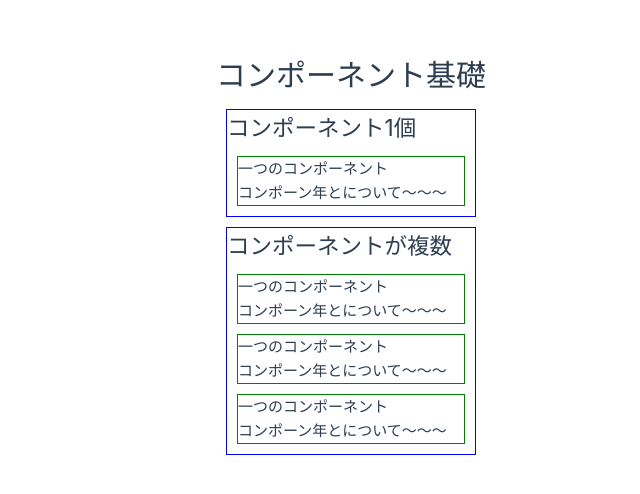
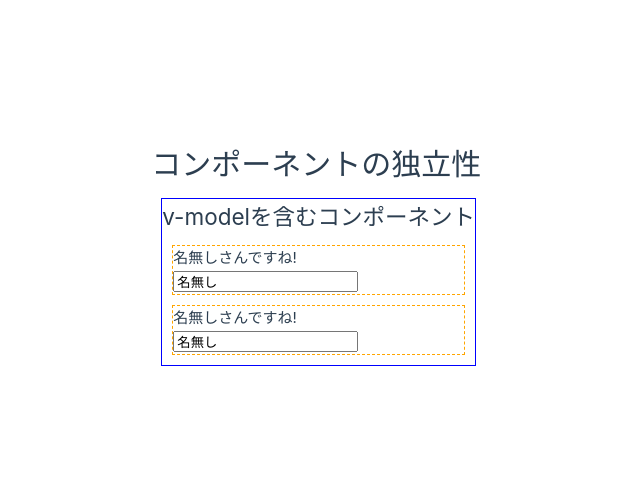
Before and after one commit to takatoshi-tenko/vue-folder, a Vue app in the folder vue3/hello-vue/: page / in a window 1280 px wide. Shown: the part 142-636 px from the top of the page, without its empty margins (154-794 px from the left). Built offline with nearby package versions, Linux system fonts and the light colour scheme.

Commit message:
リスト8.3 コンポーネントの独立性

```diff
--- a/vue3/hello-vue/src/App.vue
+++ b/vue3/hello-vue/src/App.vue
@@ -1,26 +1,21 @@
 <script setup lang="ts">
-import OneSection from './components/OneSection.vue'
+import WithModel from './components/WithModel.vue'
 </script>
 
 <template>
   <div>
-    <h1>コンポーネント基礎</h1>
+    <h1>コンポーネントの独立性</h1>
     <section>
-      <h2>コンポーネント1個</h2>
-      <OneSection />
-    </section>
-    <section>
-      <h2>コンポーネントが複数</h2>
-      <OneSection />
-      <OneSection />
-      <OneSection />
+      <h2>v-modelを含むコンポーネント</h2>
+      <WithModel />
+      <WithModel />
     </section>
   </div>
 </template>
 
 <style>
 section {
-	border: blue 1px solid;
-	margin: 10px;
+  border: blue 1px solid;
+  margin: 10px;
 }
 </style>
--- /dev/null
+++ b/vue3/hello-vue/src/components/WithModel.vue
@@ -0,0 +1,18 @@
+<script setup lang="ts">
+import { ref } from 'vue'
+const name = ref('名無し')
+</script>
+
+<template>
+  <section>
+    <p>{{ name }}さんですね!</p>
+    <input type="text" v-model="name" />
+  </section>
+</template>
+
+<style scoped>
+section {
+  border: orange 1px dashed;
+  margin: 10px;
+}
+</style>
```
